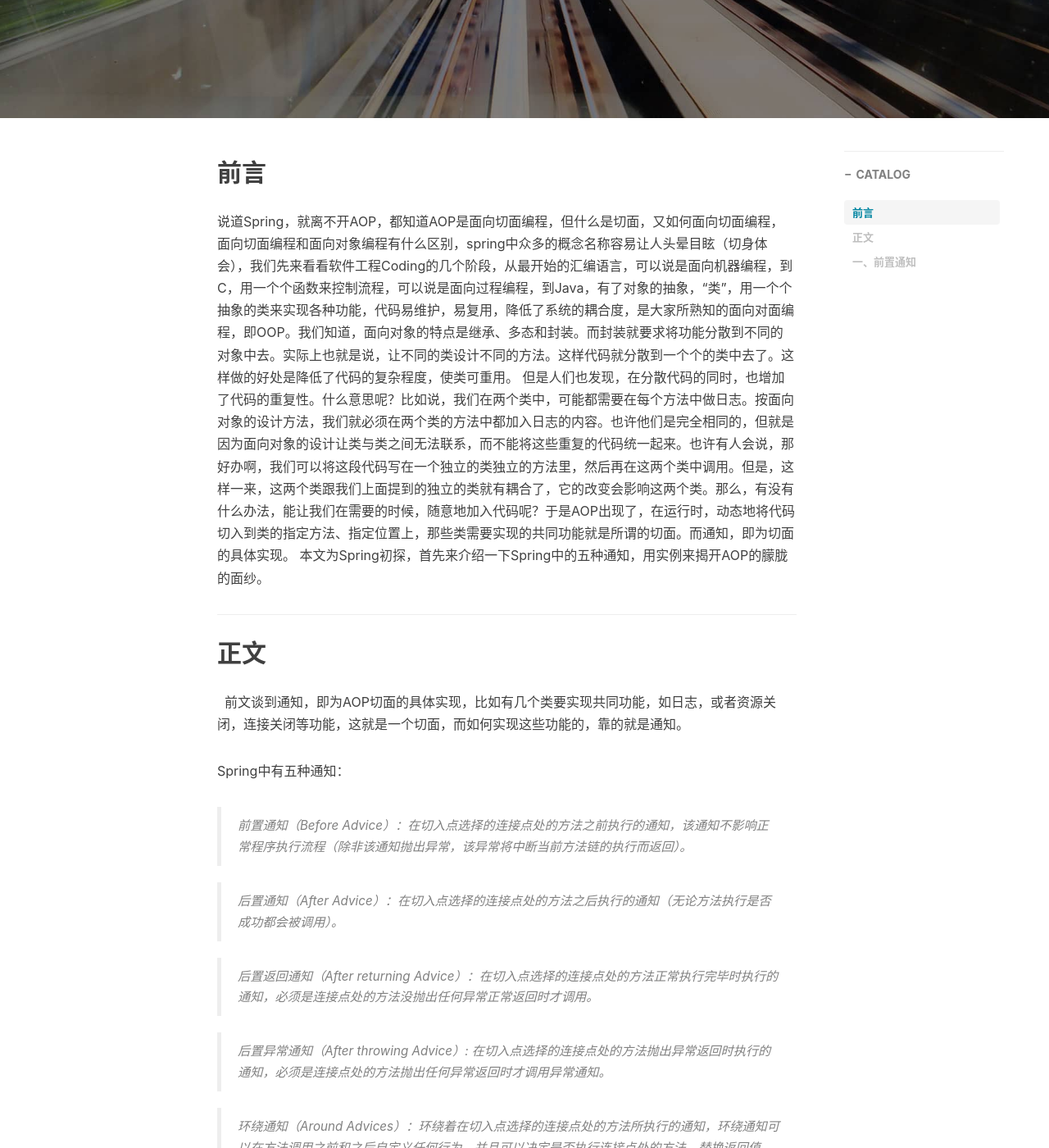
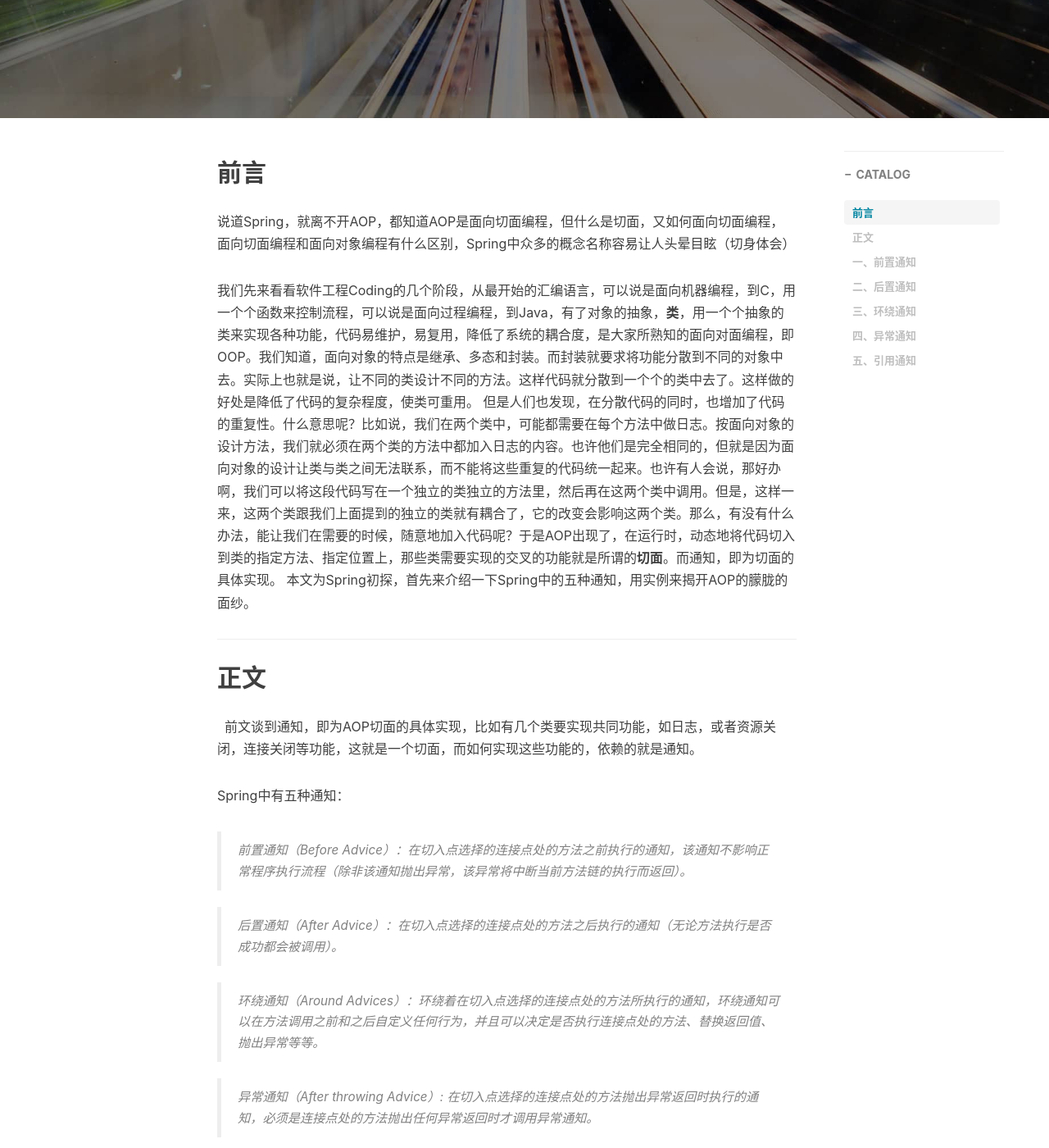
Before and after one commit to GSYangjiu/GSYangjiu.github.io., a Jekyll site: the page built from _posts/2017-7-19-spring-aop.markdown, in a window 1280 px wide and 1400 px high, scrolled down 463 px. Shown: the whole window at 82% size. Built offline with Jekyll 4.4.1, drawn with Linux system fonts in a browser that asks for light colours; nearby versions of some CDN libraries; comment, search, counter and statistics services are not loaded; some of the changed text lies outside the part shown.

Commit message:
Spring_Aop

```diff
--- a/_posts/2017-7-19-spring-aop.markdown
+++ b/_posts/2017-7-19-spring-aop.markdown
@@ -8,21 +8,23 @@
 catalog: true
 tags:
     - web
-    - spring
+    - Spring
     - 深圳
 ---
 
 ## 前言
 
-说道Spring，就离不开AOP，都知道AOP是面向切面编程，但什么是切面，又如何面向切面编程，面向切面编程和面向对象编程有什么区别，spring中众多的概念名称容易让人头晕目眩（切身体会），我们先来看看软件工程Coding的几个阶段，从最开始的汇编语言，可以说是面向机器编程，到C，用一个个函数来控制流程，可以说是面向过程编程，到Java，有了对象的抽象，“类”，用一个个抽象的类来实现各种功能，代码易维护，易复用，降低了系统的耦合度，是大家所熟知的面向对面编程，即OOP。我们知道，面向对象的特点是继承、多态和封装。而封装就要求将功能分散到不同的对象中去。实际上也就是说，让不同的类设计不同的方法。这样代码就分散到一个个的类中去了。这样做的好处是降低了代码的复杂程度，使类可重用。
-但是人们也发现，在分散代码的同时，也增加了代码的重复性。什么意思呢？比如说，我们在两个类中，可能都需要在每个方法中做日志。按面向对象的设计方法，我们就必须在两个类的方法中都加入日志的内容。也许他们是完全相同的，但就是因为面向对象的设计让类与类之间无法联系，而不能将这些重复的代码统一起来。也许有人会说，那好办啊，我们可以将这段代码写在一个独立的类独立的方法里，然后再在这两个类中调用。但是，这样一来，这两个类跟我们上面提到的独立的类就有耦合了，它的改变会影响这两个类。那么，有没有什么办法，能让我们在需要的时候，随意地加入代码呢？于是AOP出现了，在运行时，动态地将代码切入到类的指定方法、指定位置上，那些类需要实现的共同功能就是所谓的切面。而通知，即为切面的具体实现。
+说道Spring，就离不开AOP，都知道AOP是面向切面编程，但什么是切面，又如何面向切面编程，面向切面编程和面向对象编程有什么区别，Spring中众多的概念名称容易让人头晕目眩（切身体会）
+
+我们先来看看软件工程Coding的几个阶段，从最开始的汇编语言，可以说是面向机器编程，到C，用一个个函数来控制流程，可以说是面向过程编程，到Java，有了对象的抽象，**类**，用一个个抽象的类来实现各种功能，代码易维护，易复用，降低了系统的耦合度，是大家所熟知的面向对面编程，即OOP。我们知道，面向对象的特点是继承、多态和封装。而封装就要求将功能分散到不同的对象中去。实际上也就是说，让不同的类设计不同的方法。这样代码就分散到一个个的类中去了。这样做的好处是降低了代码的复杂程度，使类可重用。
+但是人们也发现，在分散代码的同时，也增加了代码的重复性。什么意思呢？比如说，我们在两个类中，可能都需要在每个方法中做日志。按面向对象的设计方法，我们就必须在两个类的方法中都加入日志的内容。也许他们是完全相同的，但就是因为面向对象的设计让类与类之间无法联系，而不能将这些重复的代码统一起来。也许有人会说，那好办啊，我们可以将这段代码写在一个独立的类独立的方法里，然后再在这两个类中调用。但是，这样一来，这两个类跟我们上面提到的独立的类就有耦合了，它的改变会影响这两个类。那么，有没有什么办法，能让我们在需要的时候，随意地加入代码呢？于是AOP出现了，在运行时，动态地将代码切入到类的指定方法、指定位置上，那些类需要实现的交叉的功能就是所谓的**切面**。而通知，即为切面的具体实现。
 本文为Spring初探，首先来介绍一下Spring中的五种通知，用实例来揭开AOP的朦胧的面纱。
 
 ---
 
 ## 正文
 
-前文谈到通知，即为AOP切面的具体实现，比如有几个类要实现共同功能，如日志，或者资源关闭，连接关闭等功能，这就是一个切面，而如何实现这些功能的，靠的就是通知。
+前文谈到通知，即为AOP切面的具体实现，比如有几个类要实现共同功能，如日志，或者资源关闭，连接关闭等功能，这就是一个切面，而如何实现这些功能的，依赖的就是通知。
 
 Spring中有五种通知：
 
@@ -30,14 +32,16 @@
 
 >后置通知（After Advice）：在切入点选择的连接点处的方法之后执行的通知（无论方法执行是否成功都会被调用）。
 
->后置返回通知（After returning Advice）：在切入点选择的连接点处的方法正常执行完毕时执行的通知，必须是连接点处的方法没抛出任何异常正常返回时才调用。
-
->后置异常通知（After throwing Advice）: 在切入点选择的连接点处的方法抛出异常返回时执行的通知，必须是连接点处的方法抛出任何异常返回时才调用异常通知。
-
 >环绕通知（Around Advices）：环绕着在切入点选择的连接点处的方法所执行的通知，环绕通知可以在方法调用之前和之后自定义任何行为，并且可以决定是否执行连接点处的方法、替换返回值、抛出异常等等。
 
+>异常通知（After throwing Advice）: 在切入点选择的连接点处的方法抛出异常返回时执行的通知，必须是连接点处的方法抛出任何异常返回时才调用异常通知。
+
+>引用通知（After returning Advice）：在切入点选择的连接点处的方法正常执行完毕时执行的通知，必须是连接点处的方法没抛出任何异常正常返回时才调用。
+
+下文主要以介绍前置通知来介绍AOP思想。
+
 ### 一、前置通知
-前置通知需实现org.springframework.aop.MethodBeforeAdvice接口，该接口中只有一个before()方法
+前置通知需实现MethodBeforeAdvice接口(org.springframework.aop.MethodBeforeAdvice)，该接口中只有一个before()方法
 
     public class MyMethodeBeforeAdvice implements MethodBeforeAdvice{
 
@@ -93,7 +97,7 @@
         xsi:schemaLocation="http://www.springframework.org/schema/beans http://www.springframework.org/schema/beans/spring-beans-3.0.xsd">
 
     <!-- 配置被代理的对象 -->
-    <bean id="test1Service" class="com.itheima.aop.TestService1">
+    <bean id="testService" class="com.itheima.aop.TestService">
         <property name="name" value="Yang"/>
     </bean>
 
@@ -111,13 +115,13 @@
                 <value>com.itheima.aop.TestServiceInter2</value>
             </list>
         </property>
-        <!-- 把通知植入代理对象 -->
+        <!-- 把通知织入代理对象 -->
         <property name="interceptorNames">
             <!-- 相当于把MyMethodeBeforeAdvice前置通知和代理对象关联，可以把通知看成拦截器 -->
             <value>MyMethodeBeforeAdvice</value>
         </property>
         <!-- 配置被代理对象 -->
-        <property name="target" ref="test1Service"/>
+        <property name="target" ref="testService"/>
     </bean>
     </beans>
 
@@ -145,4 +149,81 @@
     记录日志...sayBey
     Bey! Yang
 
-我们可以看到无论时TestServiceInter1还是TestServiceInter2，都执行了前置通知MyMethodeBeforeAdvice中的befor()方法。
+我们还可以看到，配置一个通知需要
+1.定义接口
+2.编写对象（被代理对象=目标对象）
+3.编写通知（前置通知在目标方法调用前调用）
+4.1 在bean.xml文件中配置
+4.2 配置被代理对象
+4.3 配种通知
+4.4.1 配置代理对象（ProxyFactoryBean的对象实例）
+4.4.2 配置代理接口集
+4.4.3 织入通知
+4.4.4 为代理对象配置被代理通知
+
+我们可以看到无论TestServiceInter1还是TestServiceInter2，都依赖于前置通知MyMethodeBeforeAdvice中的before()方法实现了记录日志的功能，但具体实现又有所不同。
+
+TestServiceInter1和TestServiceInter2的交叉功能：记录日志就是一个切面，而该切面的具体实现交由通知来实现（在此示例中为前置通知），通过在beans.xml文件中实现了即插即用，既实现了代码的复用，又没有增加类与类之间的耦合关系。
+
+被代理对象TestService即为目标对象，其中sayHaier()或sayBey()就是目标对象的目标方法，所有通知都是围绕着这个方法，所有目标方法也叫做AOP的切入点亦或是连接点。关于切入点和连接点我还没搞太清楚，网上大概说：
+
+>连接点是个虚的概念，可简单理解为切入点的集合；他只是对应用程序的所有需要进行插入切面的一个统称；
+>每个切入点都对应具体的连接点，在运行期spring就是根据这些切入点的定义，将通知或者拦截器插入到具体的连接点上。
+
+个人理解为AOP中切入点一定是一个连接点，而一个连接点为切入提供了可能，可以通过配置通知变成切入点。
+
+### 二、后置通知
+后置通知与前置通知基本类似，后置通知需要实现AfterReturningAdvice接口(org.springframework.aop.AfterReturningAdvice)中的afterReturning()方法。配置后在目标方法执行之后执行，常用来处数据库连接或资源关闭功能。
+当需要在代理对象中织入多个通知的时候可以使用<list></list>来配置
+    <bean id="proxyFactoryBean" class="org.springframework.aop.framework.ProxyFactoryBean">
+    <!-- 代理接口集 -->
+        <property name="proxyInterfaces">
+            <list>
+                <value>com.itheima.aop.TestServiceInter</value>
+                <value>com.itheima.aop.TestServiceInter2</value>
+            </list>
+        </property>
+        <!-- 把通知织入代理对象 -->
+        <property name="interceptorNames">
+            <list>
+                <!-- 相当于把MyMethodeBeforeAdvice前置通知和代理对象关联，可以把通知看成拦截器 -->
+                <value>MyMethodeBeforeAdvice</value>
+                <value>MyAfterReturningAdvice</value>
+            </list>
+        </property>
+        <!-- 配置被代理对象 -->
+        <property name="target" ref="test1Service">
+
+        </property>
+    </bean>
+
+### 三、环绕通知
+环绕通知需实现MethodInterceptor接口(org.aopalliance.intercept.MethodInterceptor)中invoke()方法。
+    public class MyMethodInterceptor implements MethodInterceptor {
+
+        @Override
+        public Object invoke(MethodInvocation arg0) throws Throwable {
+            System.out.println("环绕通知被调用：调用方法前执行  ");
+            Object obj = arg0.proceed();
+            System.out.println("环绕通知被调用：调用方法后执行  ");
+            return obj;
+        }
+    }
+
+该方法中传入参数arg0代表目标方法。通过Object obj = arg0.proceed();我们可以控制哪些动作在目标方法前执行，哪些动作在目标方法后执行。
+
+### 四、异常通知
+异常通知需实现ThrowsAdvice接口(org.springframework.aop.ThrowsAdvice)中的afterThrowing()方法，配置同前置通知，异常通知在目标方法抛出异常时执行。
+
+### 五、引用通知
+最后一个是引入通知，引入通知不需要编写相应的类，只需要进行配置，目的是用来指定哪些方法需要执行相应的通知，如，我们想指定只有sayHai()方法执行前置通知，
+
+    <!-- 定义前置通知的切入点（引用通知） -->
+    <bean id="myMethodBeforeAdviceFilter" class="org.springframework.aop.support.NameMatchMethodPointcutAdvisor">
+        <property name="advice" ref="myMethodBeforeAdvice"></property>
+        <property name="mappedNames">
+            <list>
+                <value>sayHai</value>
+            </list>
+        </property>
+    </bean>
```
